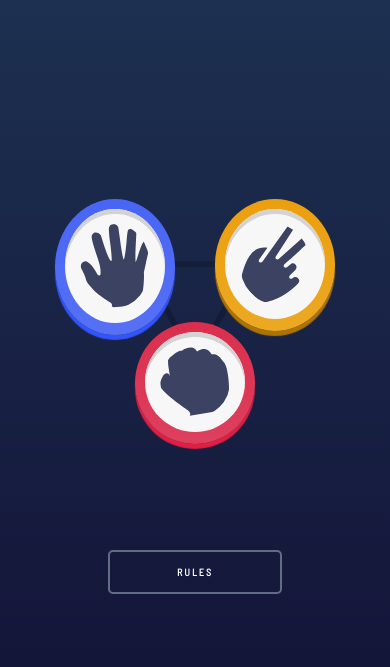
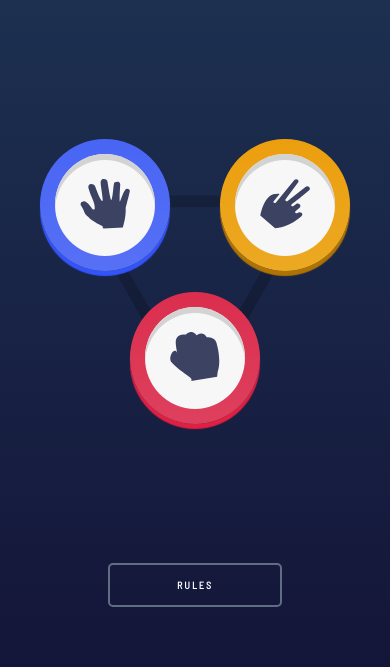
Before and after one commit to amt-daniel-adeabah/rock-paper-scissors-master, a plain HTML site: page index.html in a window 390 px wide. Shown: the part 177-844 px from the top of the page. Drawn offline with Linux system fonts and the light colour scheme.

Commit message:
More fixes

```diff
--- a/assets/css/style.css
+++ b/assets/css/style.css
@@ -12,8 +12,6 @@ html{
     font-family: Barlow;
     src: url(/Barlow_Semi_Condensed/BarlowSemiCondensed-Regular.ttf);
 }
-
-
 
 body {
     margin: 0;
@@ -43,11 +41,11 @@ body {
     border-radius: 1.5rem;
     position: relative;
     top: 2rem;
-    margin-bottom: 4rem;
+    margin-bottom: 2rem;
 }
 
 .titleLogo img {
-    height: 10rem;
+    height: 8rem;
 }
 
 .score {
@@ -92,8 +90,6 @@ body {
 .game img {
     width: 4.5rem;
 }
-
-
 
 .icon {
     border-radius: 50%;
@@ -306,7 +302,7 @@ body {
 }
 
 .noChoiceYet {
-    background-color: rgba(41, 41, 68,0.5);
+    background-color: rgba(12, 8, 8, 0.5);
     border-radius: 50%;
     width: 200px;
     height: 220px;
@@ -370,6 +366,7 @@ body {
 }
 
 
+/* Mobile & Tablet */
 @media(max-width: 800px){
     .main {
         min-height: 100vh;
@@ -377,20 +374,27 @@ body {
 
     /* game */
     .game {
-        background-size: 33%;
-        height: 240px;
+        background-size: 63%;
+        height: 340px;
         width: auto;
     }
 
     .game img {
-        /* width:3.5rem; */
-        width: 7rem;
         height: auto;
         padding: 1.5rem;
     }
 
     .icon {
-        box-shadow: inset 0px 5px lightgray;
+        border-radius: 50%;
+        padding: 1rem;
+        background-color: #f7f7f7;
+        box-shadow: inset 0px 6px lightgray;
+        cursor: pointer;
+    }
+
+    .icon img{
+        width: 50px;
+        height: 50px;
     }
 
     .paperDiv,.rockDiv,.scissorsDiv {
@@ -402,6 +406,7 @@ body {
         top: 0.5rem;
         left: 4rem;
         box-shadow: 0px 5px 1px hsl(230, 95%, 59%);
+        padding: 1.5rem;
     }
 
     .scissorsDiv {
@@ -409,12 +414,14 @@ body {
         top: 0.5rem;
         right: 4rem;
         box-shadow: 0px 5px 1px hsl(39, 96%, 35%);
+        padding: 1.5rem;
     }
 
     .rockDiv {
         position: relative;
-        top: 1rem;
+        top: -5rem;
         box-shadow: 0px 5px 1px hsl(349, 76%, 50%);
+        padding: 1.5rem;
     }
 
     /* choice */
@@ -445,11 +452,10 @@ body {
     }
 
     .paperChoice {
-        padding: 1rem;
+        padding: 1.5rem;
         display: none;
         position: static;
         height: auto;
-        width: 9.5rem;
     }
 
     .paperChoice img {
@@ -460,12 +466,10 @@ body {
 
     .rockChoice {
         background: linear-gradient(hsl(349, 71%, 52%),hsl(349, 70%, 56%));
-        padding: 1rem;
+        padding: 1.5rem;
         display: none;
         position: static;
         height: auto;
-        width: 9.5rem;
-
     }
 
     .rockChoice img {
@@ -475,11 +479,10 @@ body {
     }
 
     .scissorsChoice {
-        padding: 1rem;
+        padding: 1.5rem;
         display: none;
         position: static;
         height: auto;
-        width: 9.5rem;
     }
 
     .scissorsChoice img {
@@ -527,7 +530,6 @@ body {
         0px 1px 0px 50px rgba(124, 113, 146, 0.3),
         0px 1px 0px 80px rgba(124, 113, 146, 0.1);
     }
-
 
 
     /* title and score */
--- a/index.html
+++ b/index.html
@@ -28,13 +28,19 @@
     <!-- The game -->
     <div class="game">
         <div class="paperDiv">
-          <img src="./images/icon-paper.svg" class="paper icon">
+          <div class="icon">
+            <img src="./images/icon-paper.svg" class="paper">
+          </div>
         </div>
         <div class="rockDiv">
-          <img src="./images/icon-rock.svg" class="rock icon">
+          <div class="icon">
+            <img src="./images/icon-rock.svg" class="rock">
+          </div>
         </div>
         <div class="scissorsDiv">
-          <img src="./images/icon-scissors.svg" class="scissors icon">
+          <div class="icon">
+            <img src="./images/icon-scissors.svg" class="scissors">
+          </div>
         </div>
     </div>
 
@@ -45,15 +51,21 @@
       <div class="youPicked">
         <div class="pickedMsg">YOU PICKED</div>
         <div class="paperChoice">
-          <img src="./images/icon-paper.svg" class="paper icon">
+          <div class="icon">
+            <img src="./images/icon-paper.svg" class="paper">
+          </div>
         </div>
 
         <div class="scissorsChoice">
-          <img src="./images/icon-scissors.svg" class="scissors icon">
+          <div class="icon">
+            <img src="./images/icon-scissors.svg" class="scissors">
+          </div>
         </div>
 
         <div class="rockChoice">
-          <img src="./images/icon-rock.svg" class="rock icon">
+          <div class="icon">
+            <img src="./images/icon-rock.svg" class="rock">
+          </div>
         </div>
       </div>
 
@@ -64,15 +76,21 @@
           </div>
 
           <div class="paperChoice" id="computerPaper">
-            <img src="./images/icon-paper.svg" class="paper icon">
+            <div class="icon">
+              <img src="./images/icon-paper.svg" class="paper">
+            </div>
           </div>
 
           <div class="scissorsChoice" id="computerScissors">
-            <img src="./images/icon-scissors.svg" class="scissors icon">
+            <div class="icon">
+              <img src="./images/icon-scissors.svg" class="scissors">
+            </div>
           </div>
 
           <div class="rockChoice" id="computerRock">
-            <img src="./images/icon-rock.svg" class="rock icon">
+            <div class="icon">
+              <img src="./images/icon-rock.svg" class="rock">
+            </div>
           </div>
       </div>
     </div>
@@ -83,15 +101,21 @@
       <div class="youPicked">
         <div class="pickedMsg">YOU PICKED</div>
         <div class="paperChoice" id="paperResult">
-          <img src="./images/icon-paper.svg" class="paper icon">
+          <div class="icon">
+            <img src="./images/icon-paper.svg" class="paper">
+          </div>
         </div>
 
         <div class="scissorsChoice" id="scissorsResult">
-          <img src="./images/icon-scissors.svg" class="scissors icon">
+          <div class="icon">
+            <img src="./images/icon-scissors.svg" class="scissors">
+          </div>
         </div>
 
         <div class="rockChoice" id="rockResult">
-          <img src="./images/icon-rock.svg" class="rock icon">
+          <div class="icon">
+            <img src="./images/icon-rock.svg" class="rock">
+          </div>
         </div>
       </div>
 
@@ -106,15 +130,21 @@
         <div class="pickedMsg">THE HOUSE PICKED</div>
 
           <div class="paperChoice" id="paperResultComputer">
-            <img src="./images/icon-paper.svg" class="paper icon">
+            <div class="icon">
+              <img src="./images/icon-paper.svg" class="paper">
+            </div>
           </div>
 
           <div class="scissorsChoice" id="scissorsResultComputer">
-            <img src="./images/icon-scissors.svg" class="scissors icon">
+            <div class="icon">
+              <img src="./images/icon-scissors.svg" class="scissors">
+            </div>
           </div>
 
           <div class="rockChoice" id="rockResultComputer">
-            <img src="./images/icon-rock.svg" class="rock icon">
+            <div class="icon">
+              <img src="./images/icon-rock.svg" class="rock">
+            </div>
           </div>
       </div>
     </div>
```
Also changed, not shown: assets/js/app.js (+0 -14 lines), 1 other file.
